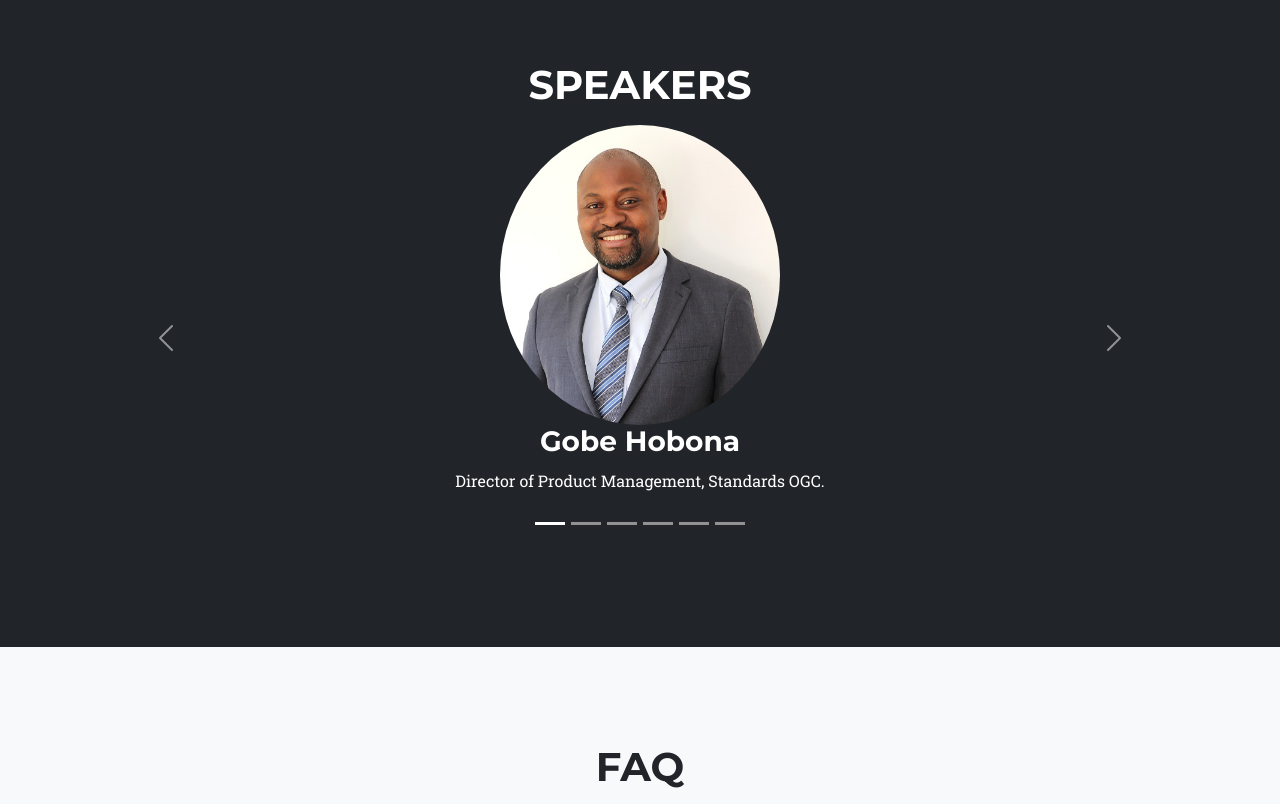
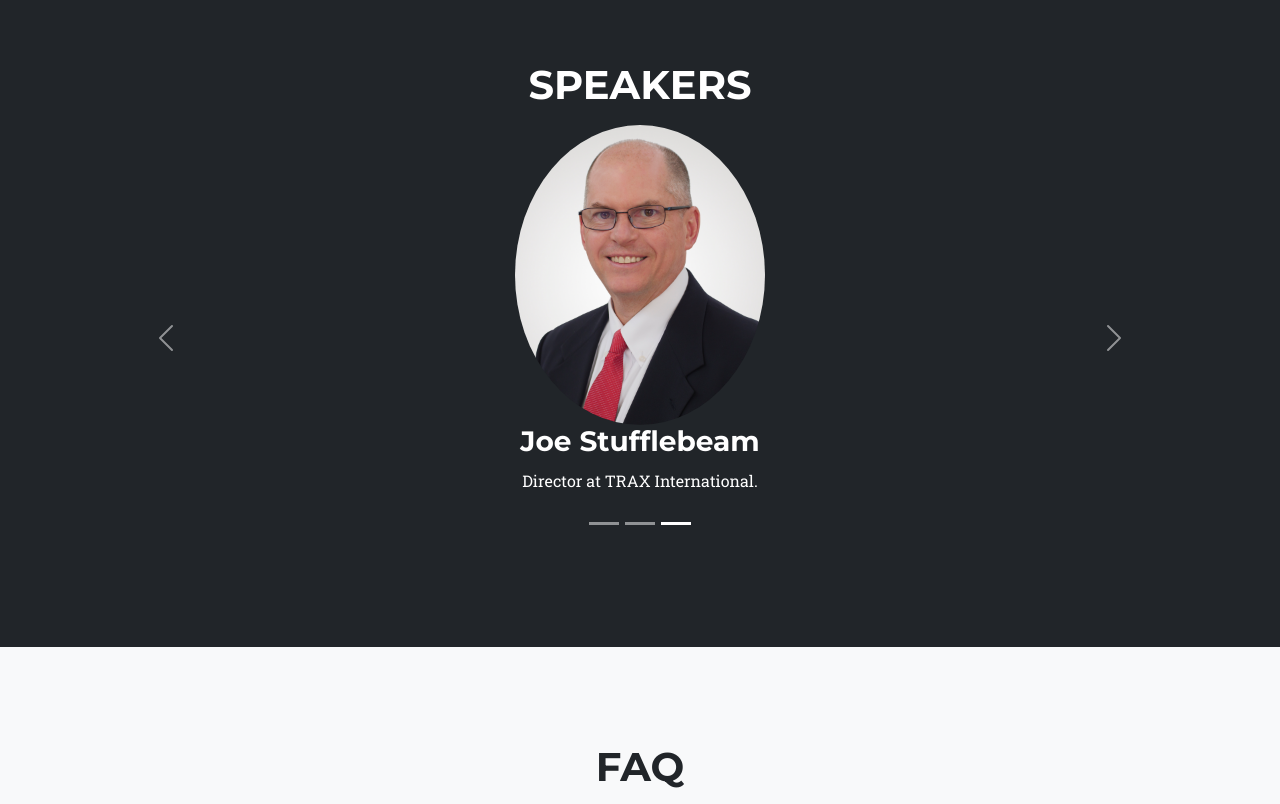
Before and after one commit to opengeospatial/dev-ogc-org-sprint-landing-22, a plain HTML site: page index.html in a window 1280 px wide. Shown: the part 3700-4504 px from the top of the page. Drawn offline with nearby package versions, Linux system fonts and the light colour scheme.

Commit message:
- added new speaker

```diff
--- a/index.html
+++ b/index.html
@@ -193,9 +193,6 @@
                             <button class="active" type="button" data-bs-target="#carouselExampleControls" data-bs-slide-to="0" aria-current="true" aria-label="Slide 1"></button>
                             <button type="button" data-bs-target="#carouselExampleControls" data-bs-slide-to="1" aria-label="Slide 2"></button>
                             <button type="button" data-bs-target="#carouselExampleControls" data-bs-slide-to="2" aria-label="Slide 3"></button>
-                            <button type="button" data-bs-target="#carouselExampleControls" data-bs-slide-to="3" aria-label="Slide 4"></button>
-                            <button type="button" data-bs-target="#carouselExampleControls" data-bs-slide-to="4" aria-label="Slide 5"></button>
-                            <button type="button" data-bs-target="#carouselExampleControls" data-bs-slide-to="5" aria-label="Slide 6"></button>
                         </div>
                         <div class="carousel-inner">
                             <div class="carousel-item active">
@@ -210,6 +207,13 @@
                                 <div class="carousel-caption d-none d-md-block">
                                     <h3>Joana Simoes</h3>
                                     <p>Developer Relations at OGC, OSGeo Charter Member.</p>
+                                </div>
+                            </div>
+                            <div class="carousel-item">
+                                <img class="rounded-circle" src="assets/img/Joe_Stufflebeam_Headshot.jpg" alt="Joe" height="200" />
+                                <div class="carousel-caption d-none d-md-block">
+                                    <h3>Joe Stufflebeam</h3>
+                                    <p>Director at TRAX International.</p>
                                 </div>
                             </div>
                         </div>
```
Also changed, not shown: assets/img/Joe_Stufflebeam_Headshot.jpg (added).
